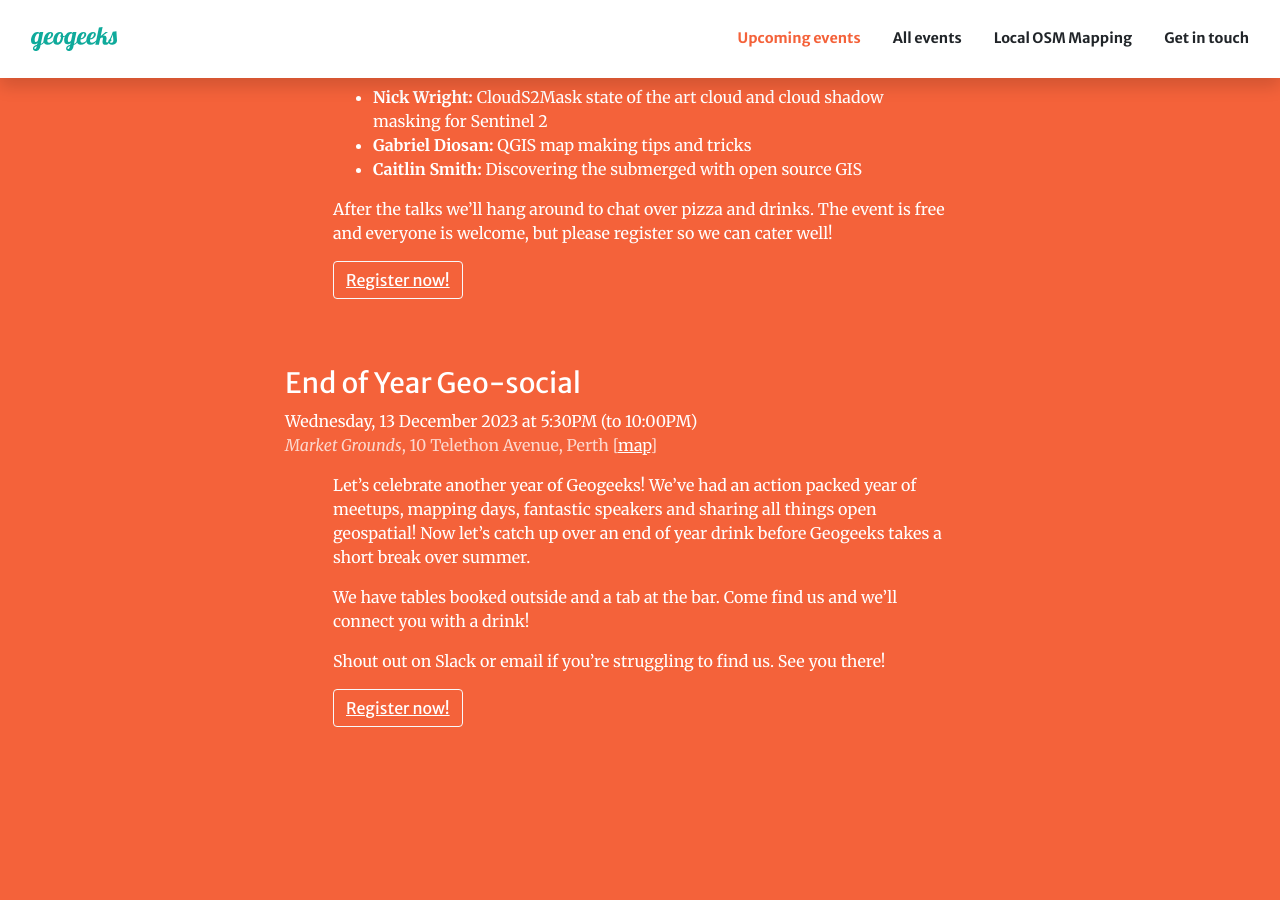
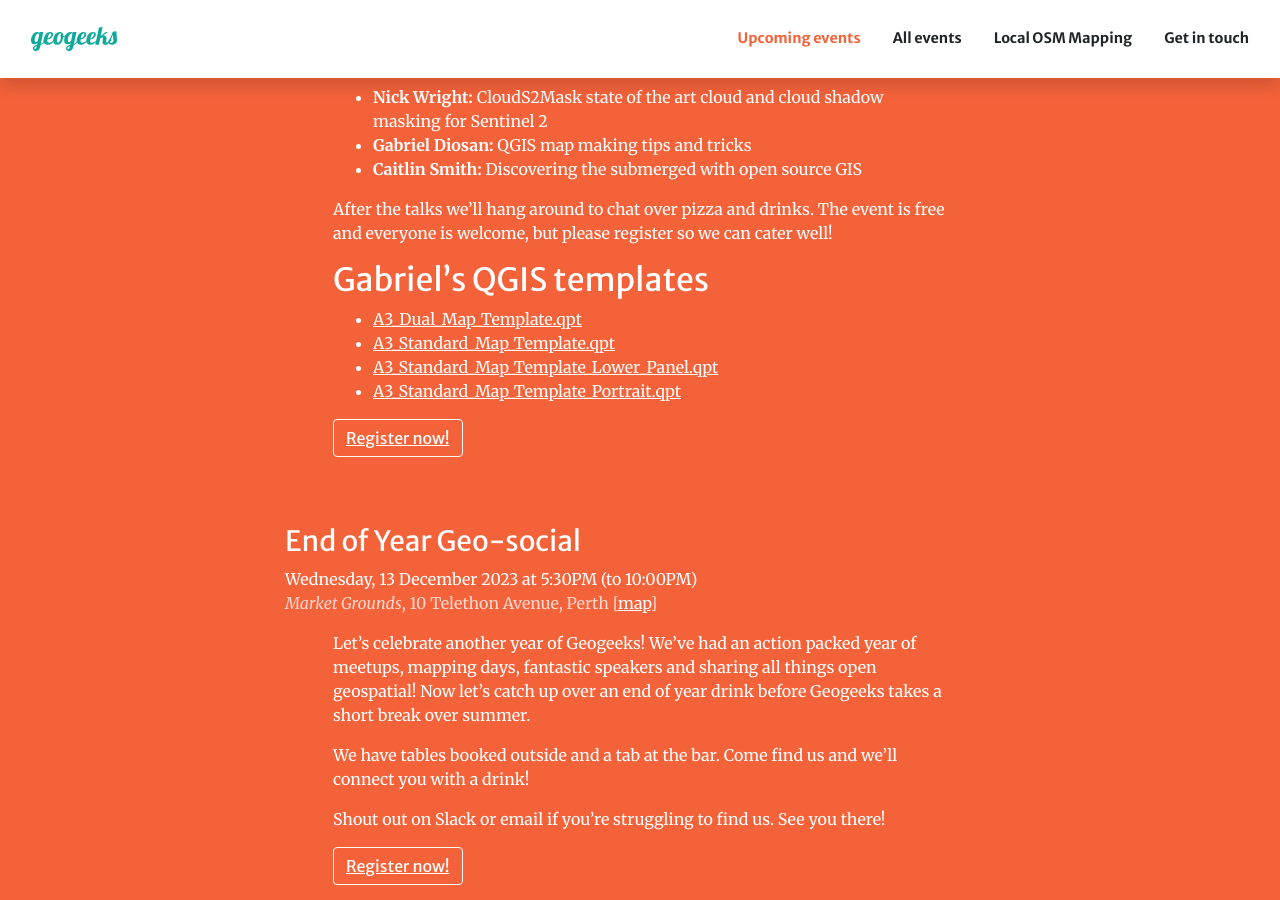
Before and after one commit to geogeeks-au/geogeeks-au.github.io, a Jekyll site: the page built from index.md, in a window 1280 px wide and 900 px high, scrolled down 1370 px. Built offline with Jekyll 4.4.1, drawn with Linux system fonts in a browser that asks for light colours; comment, search, counter and statistics services are not loaded.

Commit message:
add assets for 15 Nov meetup

```diff
--- a/2023/1115_sentinel_qgisatlas.md
+++ b/2023/1115_sentinel_qgisatlas.md
@@ -23,3 +23,11 @@ The speakers are:
 
 
 After the talks we'll hang around to chat over pizza and drinks. The event is free and everyone is welcome, but please register so we can cater well!
+
+
+## Gabriel's QGIS templates
+
+* [A3_Dual_Map_Template.qpt](1115_sentinel_qgisatlas/A3_Dual_Map_Template.qpt)
+* [A3_Standard_Map_Template.qpt](1115_sentinel_qgisatlas/A3_Standard_Map_Template.qpt)
+* [A3_Standard_Map_Template_Lower_Panel.qpt](1115_sentinel_qgisatlas/A3_Standard_Map_Template_Lower_Panel.qpt)
+* [A3_Standard_Map_Template_Portrait.qpt](1115_sentinel_qgisatlas/A3_Standard_Map_Template_Portrait.qpt)
```
Also changed, not shown: 4 other files.
